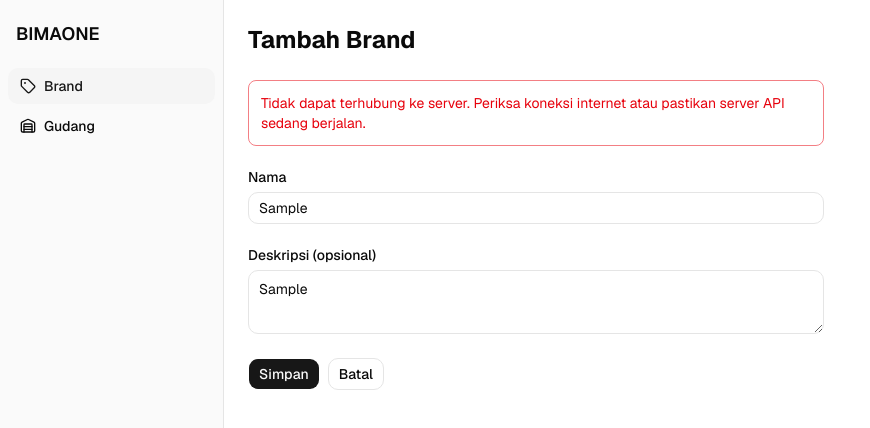
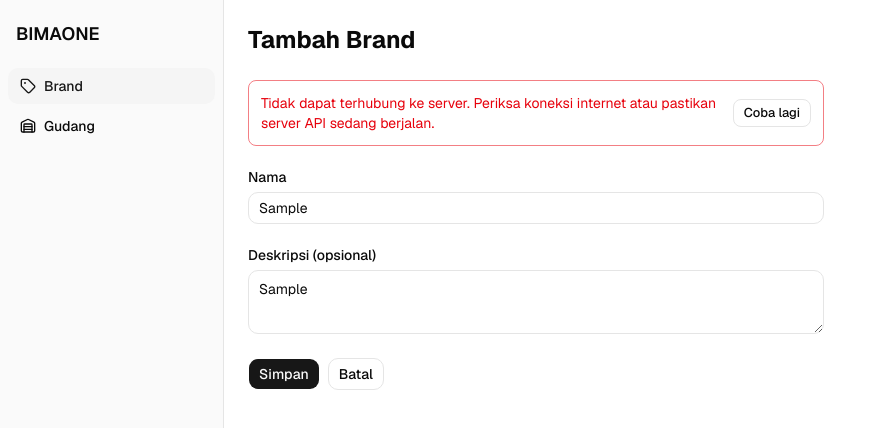
Before and after one commit to Dirandd/bimaone-web, a Next.js app: page /brands/new in a window 1280 px wide. Both pictures are taken after typing "Sample", "Sample" into the empty fields and a click on the button "Simpan". Shown: the top 428 px of the page, without its empty margins (0-870 px from the left). Built offline with nearby package versions, Linux system fonts and the light colour scheme; no server answers.

Commit message:
fitur: tambah tombol Coba lagi saat Simpan gagal karena koneksi atau server

```diff
--- a/components/ui/brands/brand-form.tsx
+++ b/components/ui/brands/brand-form.tsx
@@ -65,19 +65,24 @@ export function BrandForm({ nilaiAwal, teksTombol, onKirim }: BrandFormProps) {
   const [galatKolom, setGalatKolom] = useState<Record<string, string>>({})
   const [galatUmum, setGalatUmum] = useState("")
 
+  // Benar kalau galat terakhir layak dicoba lagi tanpa mengubah isian, yaitu koneksi
+  // gagal atau server bermasalah (500). Galat lain, seperti 409 dan 422, harus
+  // diperbaiki dulu isiannya, jadi tombol "Coba lagi" tidak ditampilkan untuk itu.
+  const [bisaCobaLagi, setBisaCobaLagi] = useState(false)
+
   // Benar selama data sedang dikirim. Dipakai untuk menonaktifkan tombol Simpan
   // supaya form tidak terkirim dua kali, sesuai brief.
   const [sedangMengirim, setSedangMengirim] = useState(false)
 
-  async function kirim(event: FormEvent<HTMLFormElement>) {
-    // Mencegah peramban memuat ulang halaman saat form dikirim.
-    event.preventDefault()
-
+  // Memeriksa isian lalu mengirimnya ke API. Dipisah dari kirim() supaya tombol
+  // "Coba lagi" bisa memanggilnya tanpa peristiwa form.
+  async function proses() {
     // Langkah 1: periksa di Frontend. Kalau ada yang salah, berhenti di sini
     // dan tampilkan pesan di bawah kolomnya, tanpa memanggil API.
     const hasilPeriksa = periksaData(nama, deskripsi)
     setGalatKolom(hasilPeriksa)
     setGalatUmum("")
+    setBisaCobaLagi(false)
     if (Object.keys(hasilPeriksa).length > 0) return
 
     // Langkah 2: kirim lewat fungsi dari halaman induk.
@@ -118,24 +123,51 @@ export function BrandForm({ nilaiAwal, teksTombol, onKirim }: BrandFormProps) {
           // "fields" kosong: tidak ada petunjuk kolom, pakai pesan umum dari API.
           setGalatUmum(galat.message)
         }
-      } else if (galat instanceof GalatApi || galat instanceof GalatJaringan) {
+      } else if (galat instanceof GalatJaringan) {
+        // Koneksi gagal: isian tidak salah, jadi boleh dicoba lagi apa adanya.
         setGalatUmum(galat.message)
+        setBisaCobaLagi(true)
+      } else if (galat instanceof GalatApi) {
+        setGalatUmum(galat.message)
+        // Hanya galat server (500 ke atas) yang layak dicoba lagi. Galat seperti 400
+        // dan 404 akan sama saja hasilnya kalau diulang.
+        setBisaCobaLagi(galat.status >= 500)
       } else {
         setGalatUmum("Terjadi kesalahan yang tidak terduga. Silakan coba lagi.")
+        setBisaCobaLagi(true)
       }
       // Gagal: aktifkan tombol kembali supaya pengguna bisa memperbaiki dan mencoba lagi.
       setSedangMengirim(false)
     }
   }
 
+  // Dipanggil saat form dikirim (tombol Simpan atau Enter).
+  function kirim(event: FormEvent<HTMLFormElement>) {
+    // Mencegah peramban memuat ulang halaman saat form dikirim.
+    event.preventDefault()
+    void proses()
+  }
+
   return (
     // max-w-xl membatasi lebar form supaya tidak melebar penuh di layar besar.
     <form onSubmit={kirim} className="max-w-xl space-y-6" noValidate>
-      {/* Galat umum: tampil di atas form kalau galatnya bukan milik satu kolom. */}
+      {/* Galat umum: tampil di atas form kalau galatnya bukan milik satu kolom.
+          Untuk galat koneksi atau server, ada tombol "Coba lagi" sesuai brief. */}
       {galatUmum !== "" && (
-        <p className="rounded-md border border-destructive/50 p-3 text-sm text-destructive">
-          {galatUmum}
-        </p>
+        <div className="flex items-center justify-between gap-3 rounded-md border border-destructive/50 p-3">
+          <p className="text-sm text-destructive">{galatUmum}</p>
+          {bisaCobaLagi && (
+            <Button
+              type="button"
+              variant="outline"
+              size="sm"
+              disabled={sedangMengirim}
+              onClick={proses}
+            >
+              Coba lagi
+            </Button>
+          )}
+        </div>
       )}
 
       <div className="space-y-2">
```
